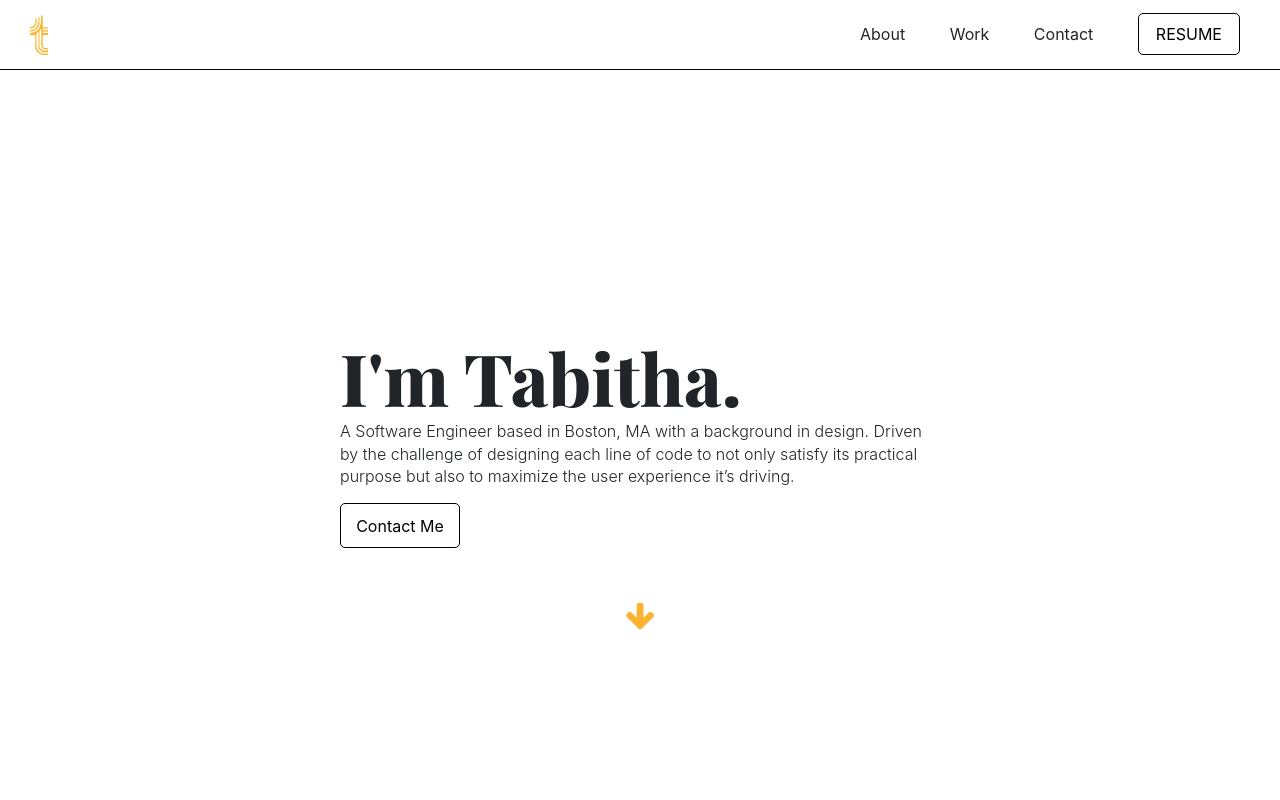
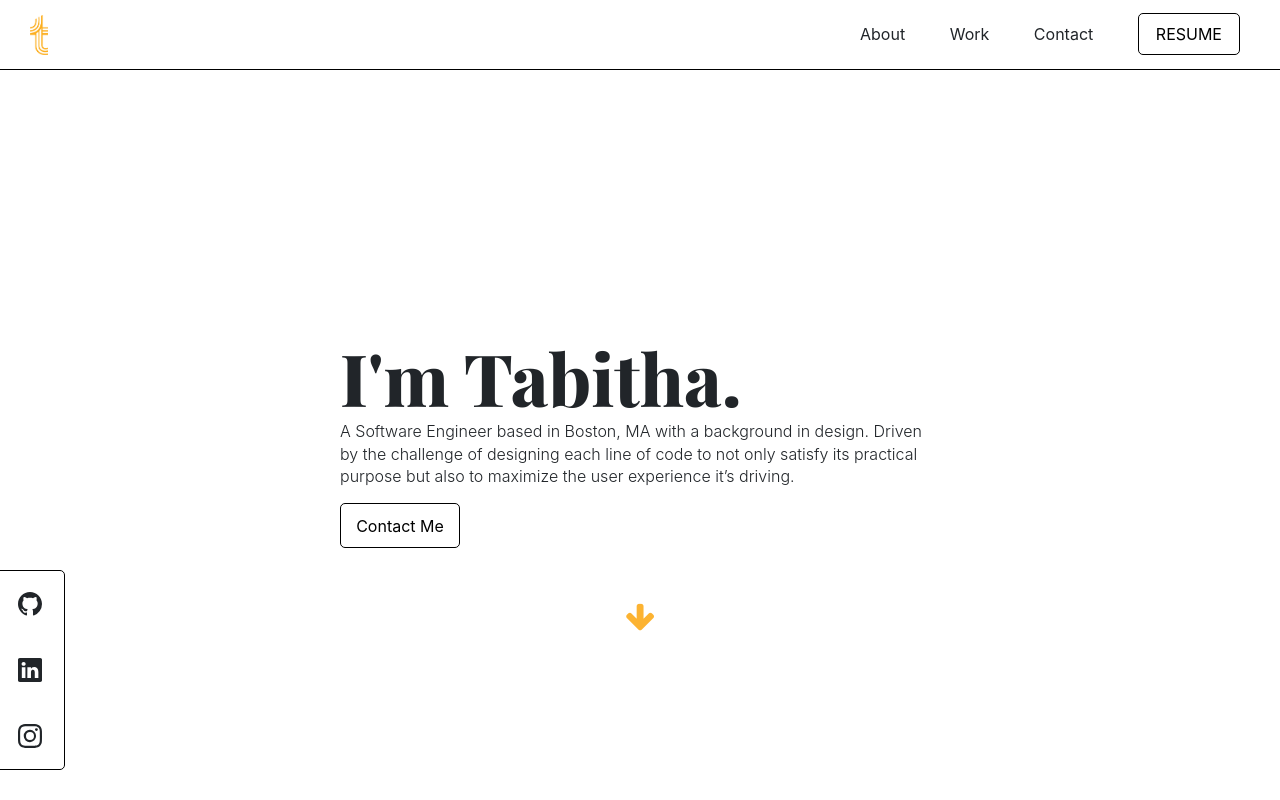
Before and after one commit to TabithaMaud/portfolio, a React (Create React App) app: page / in a window 1280 px wide. Shown: the top 800 px of the page. Built offline with nearby package versions, Linux system fonts and the light colour scheme; a web font is replaced by a local one.

Commit message:
add icon bar for socials

```diff
--- a/src/App.js
+++ b/src/App.js
@@ -2,12 +2,13 @@ import './App.css';
 import Home from './components/Home';
 import { Route } from 'react-router-dom';
 import Resume from './components/Resume';
-import { Table } from 'react-bootstrap';
 import 'bootstrap/dist/css/bootstrap.css';
+import InfoTab from './components/InfoTab';
 
 function App() {
 	return (
 		<main>
+			<InfoTab />
 			<Route path='/' exact component={Home} />
 			<Route path='/resume.pdf' exact component={Resume} />
 		</main>
--- a/src/components/ContactMe.css
+++ b/src/components/ContactMe.css
@@ -4,4 +4,26 @@
 }
 .contact-section {
 	text-align: center;
+	display: flex;
+	margin-top: -70px;
+	flex-direction: column;
+	justify-content: center;
 }
+
+.contact-section h2 {
+	margin-bottom: 20px;
+}
+
+.button.email {
+	width: 120px;
+	height: 45px;
+	margin: 50px auto;
+	border: 1px solid black;
+	border-radius: 5px;
+	padding-top: 8px;
+	color: black;
+}
+
+.button.email:hover {
+	text-decoration: none;
+}
--- a/src/components/ContactMe.js
+++ b/src/components/ContactMe.js
@@ -4,7 +4,7 @@ import './ContactMe.css';
 function ContactMe(props) {
 	return (
 		<section className='contact-section'>
-			<h2>Drop me a line</h2>
+			<h2>Drop me a line.</h2>
 			<p>
 				Currently I'm looking for new opportunities, my inbox is always open.
 				Whether you have an opportunity, question or just want to say hi.
--- a/src/components/DesignProjects.css
+++ b/src/components/DesignProjects.css
@@ -61,19 +61,24 @@
 	.activity-tracker div div .carousel-item img {
 		width: auto;
 		height: 75vh;
-		margin: 0 auto;
+		/* max-height: 500px; */
+		margin-left: 50%;
+		transform: translateX(-50%);
 	}
 
 	.pizza div div .carousel-item img {
 		width: auto;
 		height: 70vh;
-		margin: 0 auto;
+		/* max-height: 500px; */
+		margin-left: 50%;
+		transform: translateX(-50%);
 	}
 
 	.pigment div div .carousel-item img {
 		width: auto;
 		height: 45vh;
-		margin: 0 auto;
+		margin-left: 50%;
+		transform: translateX(-50%);
 	}
 	.carousel-control-next-icon {
 		right: -50px;
@@ -86,6 +91,7 @@
 
 @media (min-width: 1200px) {
 	.pigment div div .carousel-item img {
-		height: 65vh;
+		height: 55vh;
+		/* max-height: 450px; */
 	}
 }
--- a/src/components/DesignProjects.js
+++ b/src/components/DesignProjects.js
@@ -63,7 +63,6 @@ function DesignProjects(props) {
 		pigment1,
 		pigment2,
 		pigment3,
-		pigment3,
 		pigment4,
 		pigment5,
 		pigment6,
--- /dev/null
+++ b/src/components/InfoTab.css
@@ -0,0 +1,14 @@
+.info-tab {
+	position: fixed;
+	z-index: 1;
+	left: -5px;
+	bottom: 30px;
+	width: 70px;
+	height: 200px;
+	border: 1px solid black;
+	border-radius: 5px;
+	display: flex;
+	flex-direction: column;
+	align-items: center;
+	justify-content: space-around;
+}
--- /dev/null
+++ b/src/components/InfoTab.js
@@ -0,0 +1,15 @@
+import React from 'react';
+import './InfoTab.css';
+import { Github, Linkedin, Instagram } from 'react-bootstrap-icons';
+
+function InfoTab(props) {
+	return (
+		<div className='info-tab'>
+			<Github size={24} />
+			<Linkedin size={24} />
+			<Instagram size={24} />
+		</div>
+	);
+}
+
+export default InfoTab;
--- a/src/components/Landing.css
+++ b/src/components/Landing.css
@@ -4,6 +4,7 @@
 	justify-content: center;
 	text-align: center;
 	min-height: 100vh;
+	background-color: FCFCFC;
 }
 
 .landing div {
--- a/src/components/Projects.js
+++ b/src/components/Projects.js
@@ -3,7 +3,7 @@ import simon from '../images/simon.jpg';
 import goodEgg from '../images/good-egg.jpg';
 import movieCreds from '../images/movie-creds.jpg';
 import './Projects.css';
-import { Github, ThreeDots, BoxArrowUpRight } from 'react-bootstrap-icons';
+import { Github } from 'react-bootstrap-icons';
 
 function Projects(props) {
 	return (
```
